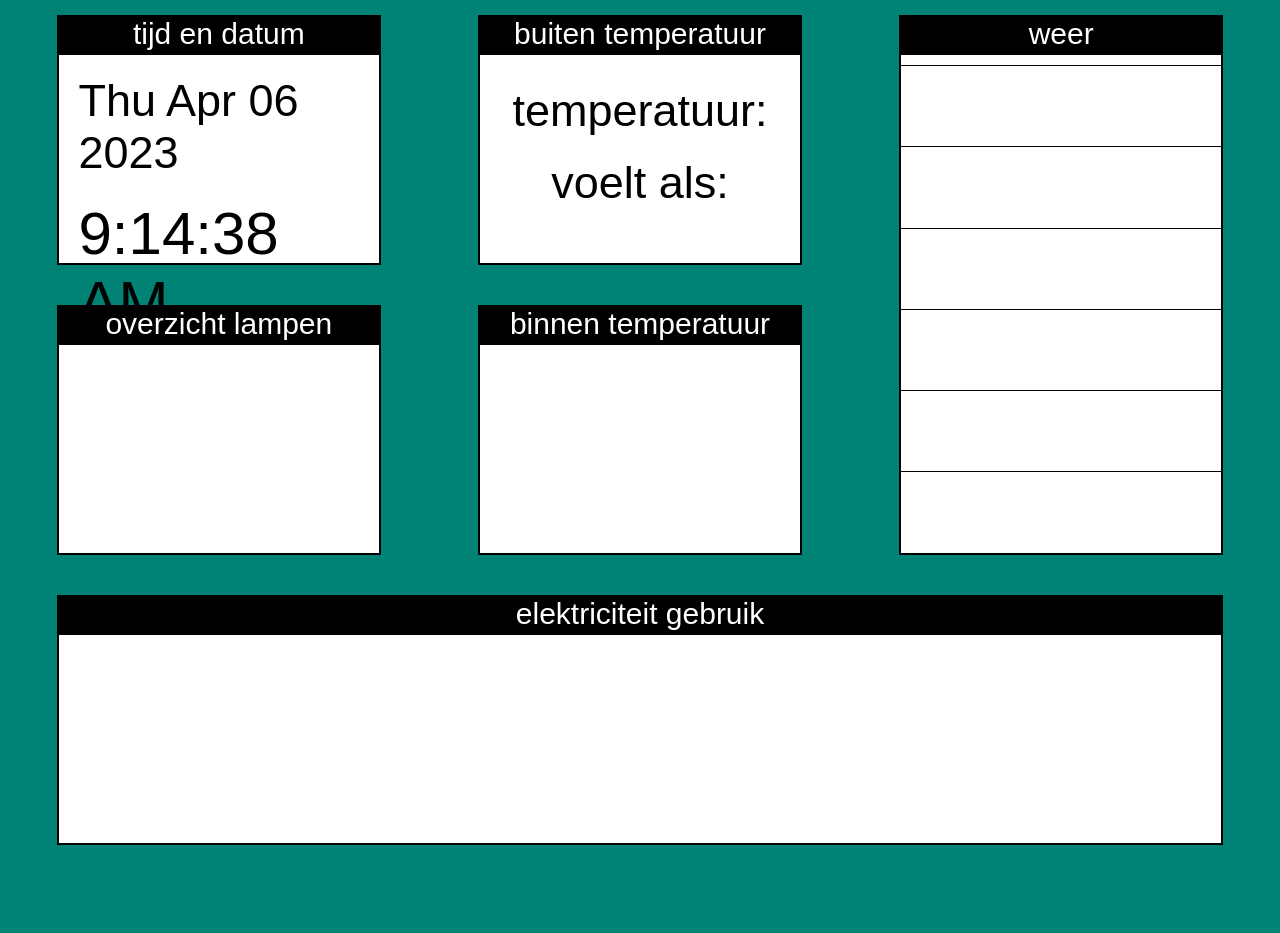
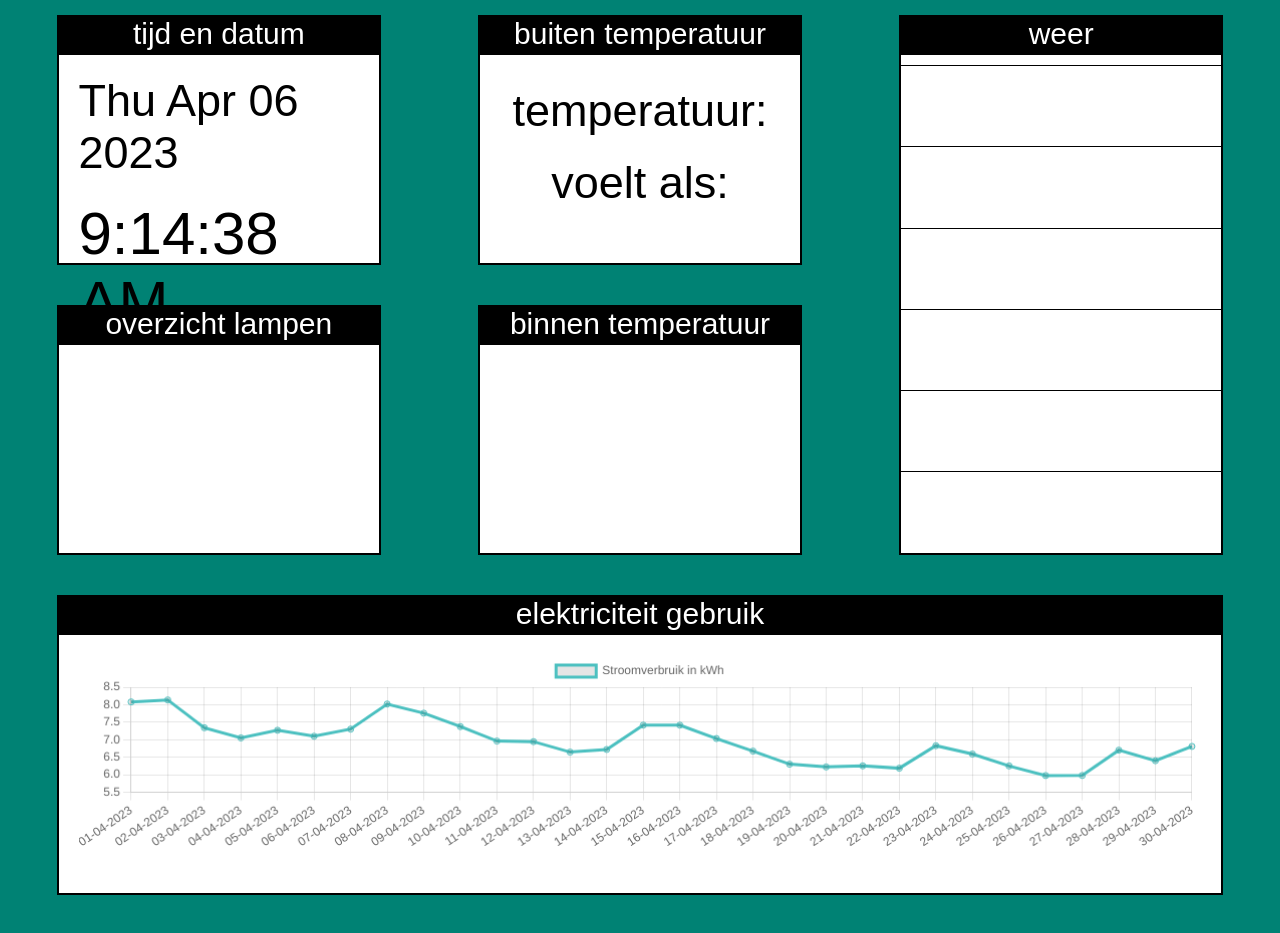
Before and after one commit to lars34932/Duurzaam-huis, a plain HTML site: page index.html in a window 1280 px wide. Shown: the part 95-1028 px from the top of the page. Before the commit the page ends 980 px from the top, so only its background shows below. Drawn offline with nearby package versions, Linux system fonts and the light colour scheme; no server answers.

Commit message:
line chart af

```diff
--- a/app.js
+++ b/app.js
@@ -60,3 +60,60 @@ fetch(url)
       }
     });
   });
+
+//line chart
+
+const labels = [
+  "01-04-2023",
+  "02-04-2023",
+  "03-04-2023",
+  "04-04-2023",
+  "05-04-2023",
+  "06-04-2023",
+  "07-04-2023",
+  "08-04-2023",
+  "09-04-2023",
+  "10-04-2023",
+  "11-04-2023",
+  "12-04-2023",
+  "13-04-2023",
+  "14-04-2023",
+  "15-04-2023",
+  "16-04-2023",
+  "17-04-2023",
+  "18-04-2023",
+  "19-04-2023",
+  "20-04-2023",
+  "21-04-2023",
+  "22-04-2023",
+  "23-04-2023",
+  "24-04-2023",
+  "25-04-2023",
+  "26-04-2023",
+  "27-04-2023",
+  "28-04-2023",
+  "29-04-2023",
+  "30-04-2023",
+];
+
+const data = {
+  labels: labels,
+  datasets: [
+    {
+      label: "Stroomverbruik in kWh",
+      data: [8.079777, 8.137023, 7.342858, 7.053496, 7.270503, 7.100186, 7.303998, 8.019138, 7.758457, 7.375831, 6.963016, 6.94666, 6.647699, 6.722635, 7.416199, 7.416199, 7.035284, 6.676003, 6.303382, 6.223864, 6.255561, 6.188339, 6.830834, 6.592309, 6.253589, 5.979423, 5.981221, 6.702422, 6.401808, 6.810389, 6.827731],
+      borderColor: 'rgb(75, 192, 192)',
+    }
+  ]
+}
+
+const config = {
+  type: 'line',
+  data: data,
+  options: {
+    responsive: true,
+    maintainAspectRatio: false
+  }
+}
+
+const chart1 = new Chart(document.getElementById("js--chart--1"), config);
--- a/index.html
+++ b/index.html
@@ -5,6 +5,7 @@
   <title>Duurzaam huis</title>
   <meta charset="utf-8" />
   <link rel="stylesheet" type="text/css" href="style.css">
+  <script src="https://cdn.jsdelivr.net/npm/chart.js"></script>
   <script src="app.js" defer></script>
 </head>
 
@@ -61,6 +62,7 @@
     <article class="gas-elec box">
       <p>elektriciteit gebruik</p>
       <section>
+        <canvas id="js--chart--1"></canvas>
       </section>
     </article>
   </main>
--- a/style.css
+++ b/style.css
@@ -112,7 +112,7 @@ body>main>section>.weer>.weersection>.weer7 {
 }
 
 body>main>.gas-elec {
-    height: 25rem;
+    height: 30rem;
     width: 100%;
     margin-left: 5.7rem;
     margin-right: 5.7rem;
@@ -122,13 +122,23 @@ body>main>.gas-elec {
 }
 
 body>main>.gas-elec>section {
-    display: grid;
-    grid-template-columns: repeat(7, 1fr);
-    grid-template-rows: repeat(7, 1fr);
+    height: 80%;
+    width: 100%;
+    padding: 2rem;
+    display: flex;
+    justify-content: center;
+    align-items: center;
+}
+
+body>main>.gas-elec>section>canvas {
+    object-fit: cover;
+    height: 100%;
+    width: 100%;
 }
 
 body>main>section>.basic-box {
     height: 25rem;
+
     width: 100%;
     background-color: white;
     border: 2px solid black;
```
Also changed, not shown: Web 1920 – 1.png (deleted), 1 other file.
